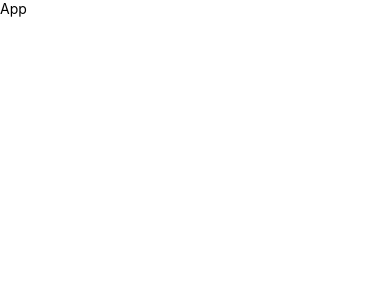
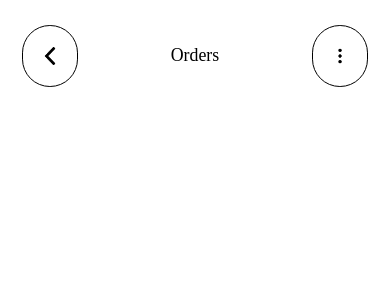
Before and after one commit to Mansoorali121/React-Native-Interview-Preparation, a React Native app: screen / in a window 390 px wide. Shown: the top 300 px of the page. Built offline with nearby package versions, Linux system fonts and the light colour scheme.

Commit message:
header add

```diff
--- a/App.js
+++ b/App.js
@@ -382,15 +382,18 @@
 
 import { StyleSheet, Text, View } from 'react-native'
 import React from 'react'
+import Orderheader from "./src2/components/Orderheader";
 
 const App = () => {
   return (
-    <View>
-      <Text>App</Text>
+    <View style={styles.cont}>
+      <Orderheader />
     </View>
   )
 }
 
 export default App;
 
-const styles = StyleSheet.create({})
+const styles = StyleSheet.create({
+  cont:{flex:1,backgroundColor:"#fff"},
+})
--- /dev/null
+++ b/src2/components/Orderheader.js
@@ -0,0 +1,45 @@
+import { Image, StyleSheet, Text, View } from 'react-native';
+import React from 'react';
+import { s, vs } from 'react-native-size-matters';
+
+const Orderheader = () => {
+  return (
+    <View style={styles.cont}>
+      <View style={styles.imagecontainer}>
+        <Image
+          source={require('../assets/left-arrow.png')}
+          style={styles.image}
+        />
+      </View>
+      <View>
+        <Text style={styles.ordertext}>Orders</Text>
+      </View>
+      <View style={styles.imagecontainer}>
+        <Image source={require('../assets/dots.png')} style={styles.image} />
+      </View>
+    </View>
+  );
+};
+
+export default Orderheader;
+
+const styles = StyleSheet.create({
+  cont: {
+    marginTop: vs(20),
+    marginHorizontal: s(20),
+    flexDirection: 'row',
+    alignItems: 'center',
+    justifyContent: 'space-between',
+  },
+  image: { height: vs(15), width: s(15) },
+  imagecontainer: {
+    backgroundColor: '#fff',
+    height: vs(50),
+    width: s(50),
+    alignItems: 'center',
+    justifyContent: 'center',
+    borderRadius: s(25),
+    borderWidth: s(0.3),
+  },
+  ordertext: { fontSize: s(16), fontFamily: 'Outfit-Regular' },
+});
```
Also changed, not shown: src2/assets/dots.png (added), src2/assets/left-arrow.png (added).
